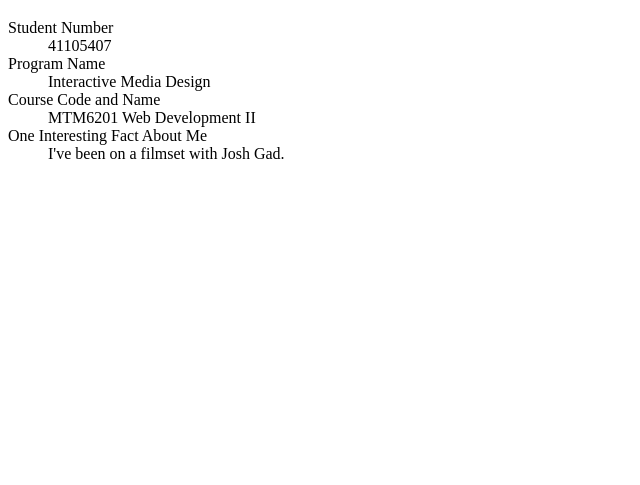
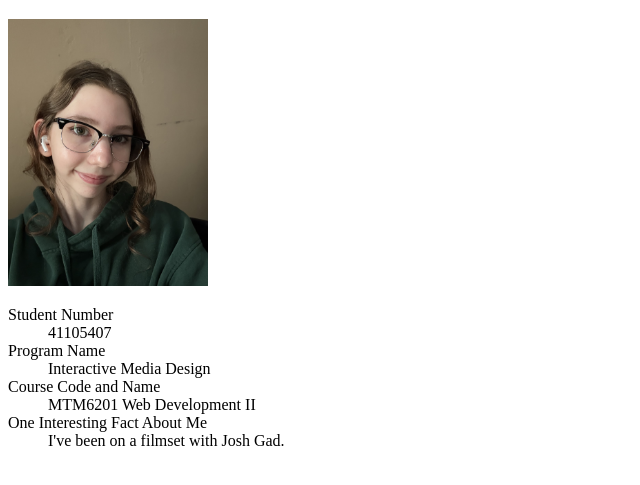
Before and after one commit to norm0151/mtm6201-week1, a plain HTML site: page index.html in a window 1280 px wide. Shown: the part 61-546 px from the top of the page, without its empty margins (0-640 px from the left). Drawn offline with Linux system fonts and the light colour scheme.

Commit message:
Adds image

```diff
--- a/index.html
+++ b/index.html
@@ -9,8 +9,7 @@
     <header>
         <h1>Olivia Norman</h1>
     </header>
-    <!-- insert photo here -->
-
+    <img src="images/photoofmyself.jpg" alt="Photo of girl posing for a picture" width="200" height=100%>
     <dl>
         <dt>Student Number</dt>
         <dd>41105407</dd>
```
